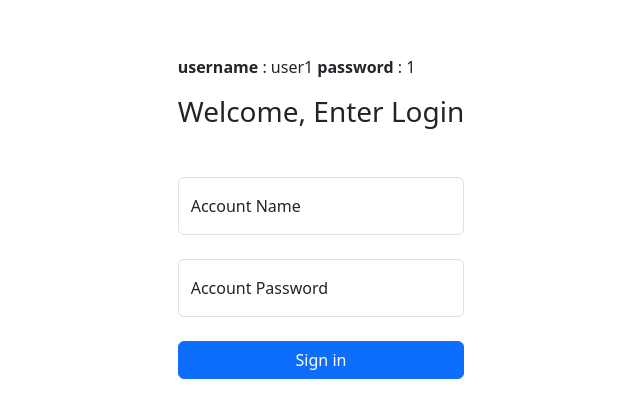
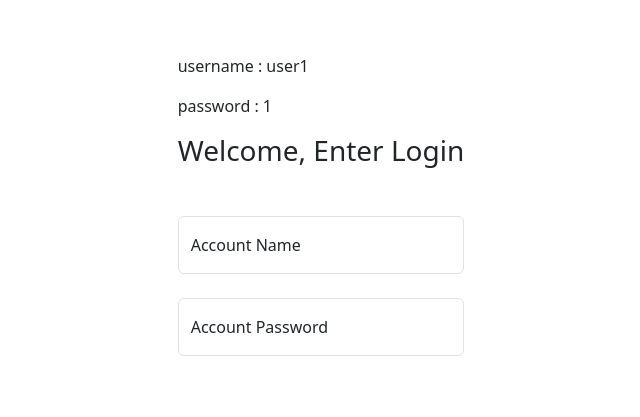
Before and after one commit to Prithivi36/Block-Shop, a plain HTML site: page index.html in a window 1280 px wide. Shown: the part 183-600 px from the top of the page, without its empty margins (319-959 px from the left). Drawn offline with nearby package versions, Linux system fonts and the light colour scheme.

Commit message:
Update index.html

```diff
--- a/index.html
+++ b/index.html
@@ -16,8 +16,8 @@
     <div class="container">
         <div class="d-flex justify-content-center align-items-center" style="height: 100vh;">
             <div class="login">
-                <p><span class="fw-bold">username</span>  : user1  <span class="fw-bold">password</span> : 1</p>
-
+                <p>username : user1</p>
+                <p>password : 1</p>
                 <h3 class="mb-5">Welcome, Enter Login</h3>
                 <div class="form-floating mb-4">
                     <input type="text" id="account" class="userInfo form-control " placeholder="Accname">
@@ -29,8 +29,9 @@
                 </div>
                 <div class="status  mb-2"></div>
                 <div class="login-button">
-                    <button class="btn btn-primary d-block w-100" >Sign in</button>
+
                 </div>
+                    <a class="auto-enter" href="homepage.html"></a>
             </div>
         </div>
     </div>
```
